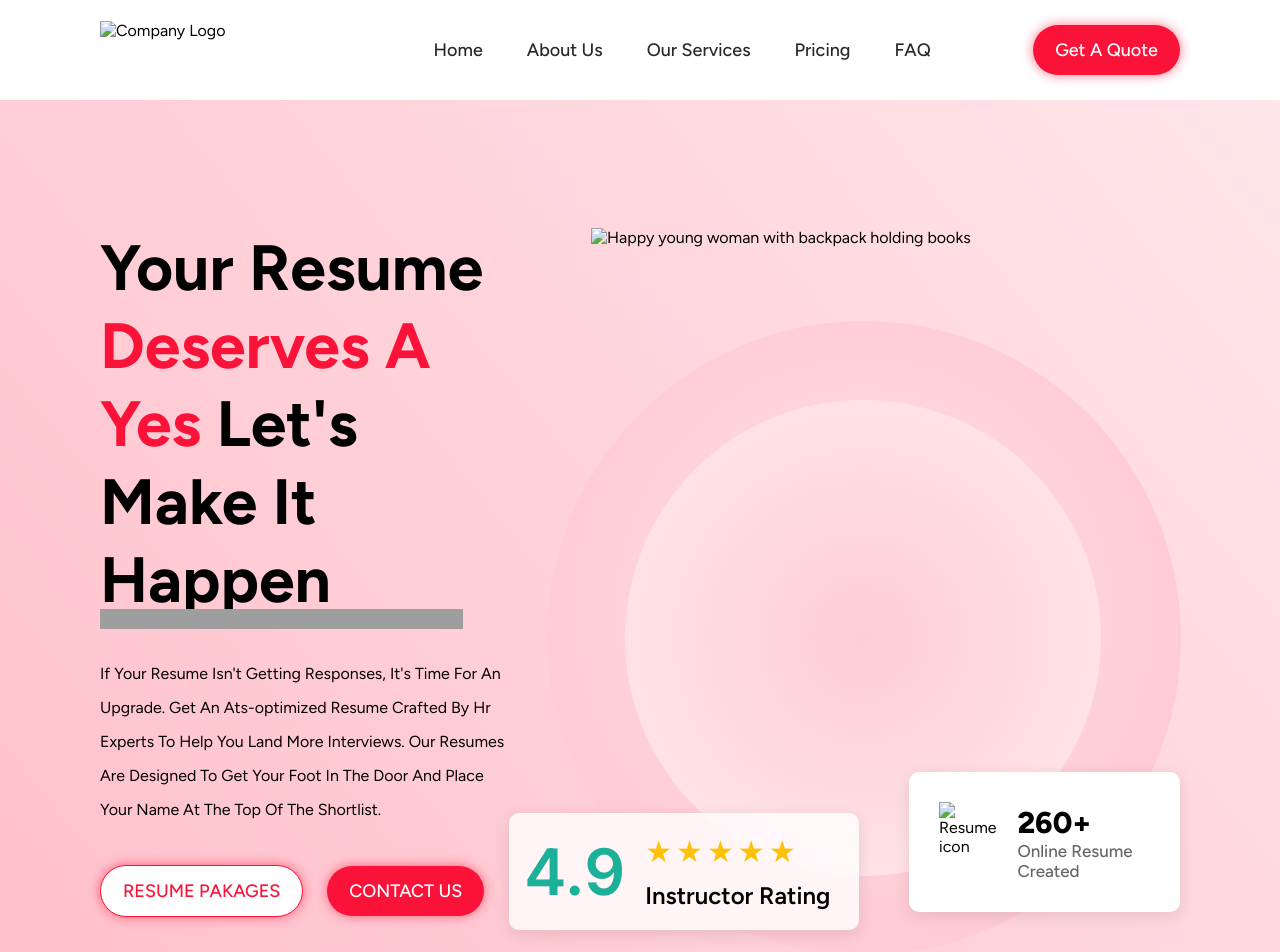
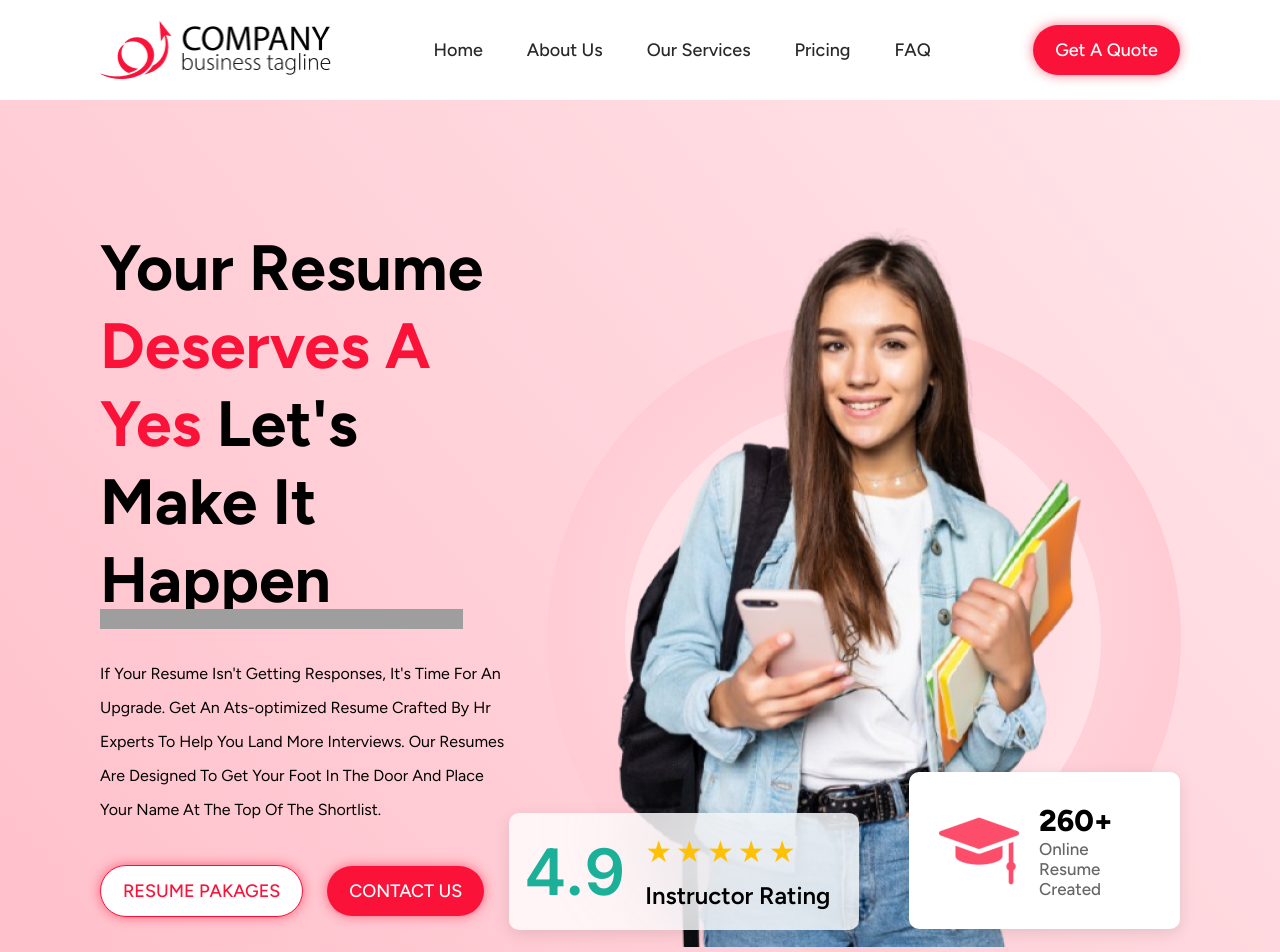
Before and after one commit to SangramsingRajput/infotech, a plain HTML site: page index.html in a window 1280 px wide. Shown: the top 952 px of the page. Drawn offline with Linux system fonts and the light colour scheme; grey boxes are pictures that could not be loaded.

Commit message:
Update index.html

```diff
--- a/index.html
+++ b/index.html
@@ -14,7 +14,7 @@
     <div class="container">
       <!-- Header/Navigation -->
       <header class="header">
-        <img src="assets/images/companyLogo.png" alt="Company Logo" class="logo">
+        <img src="companyLogo.png" alt="Company Logo" class="logo">
 
         <nav class="nav">
           <a href="#" class="nav-link">Home</a>
@@ -56,11 +56,11 @@
         <div class="hero-image">
           <div class="circle circle-large"></div>
           <div class="circle circle-medium"></div>
-          <img src="/assets/images/woman.png" alt="Happy young woman with backpack holding books" class="main-image">
+          <img src="woman.png" alt="Happy young woman with backpack holding books" class="main-image">
 
           <!-- Stats Card 1 -->
           <div class="stats-card stats-card-1">
-            <img src="/assets/images/degree.png" alt="Resume icon" class="stats-icon">
+            <img src="degree.png" alt="Resume icon" class="stats-icon">
             <div class="stats-content">
               <div class="stats-number">260+</div>
               <p class="stats-text">Online Resume Created</p>
```
